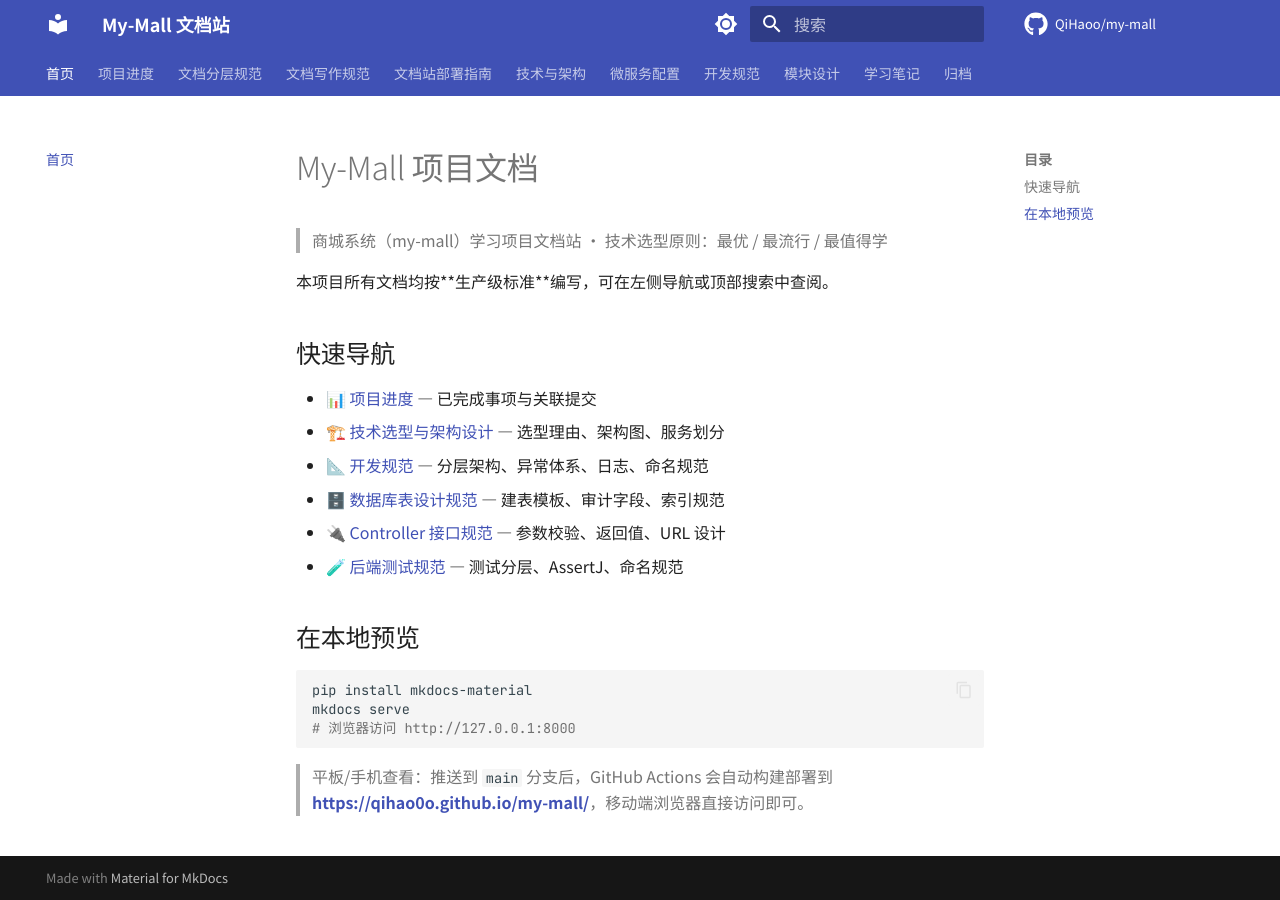
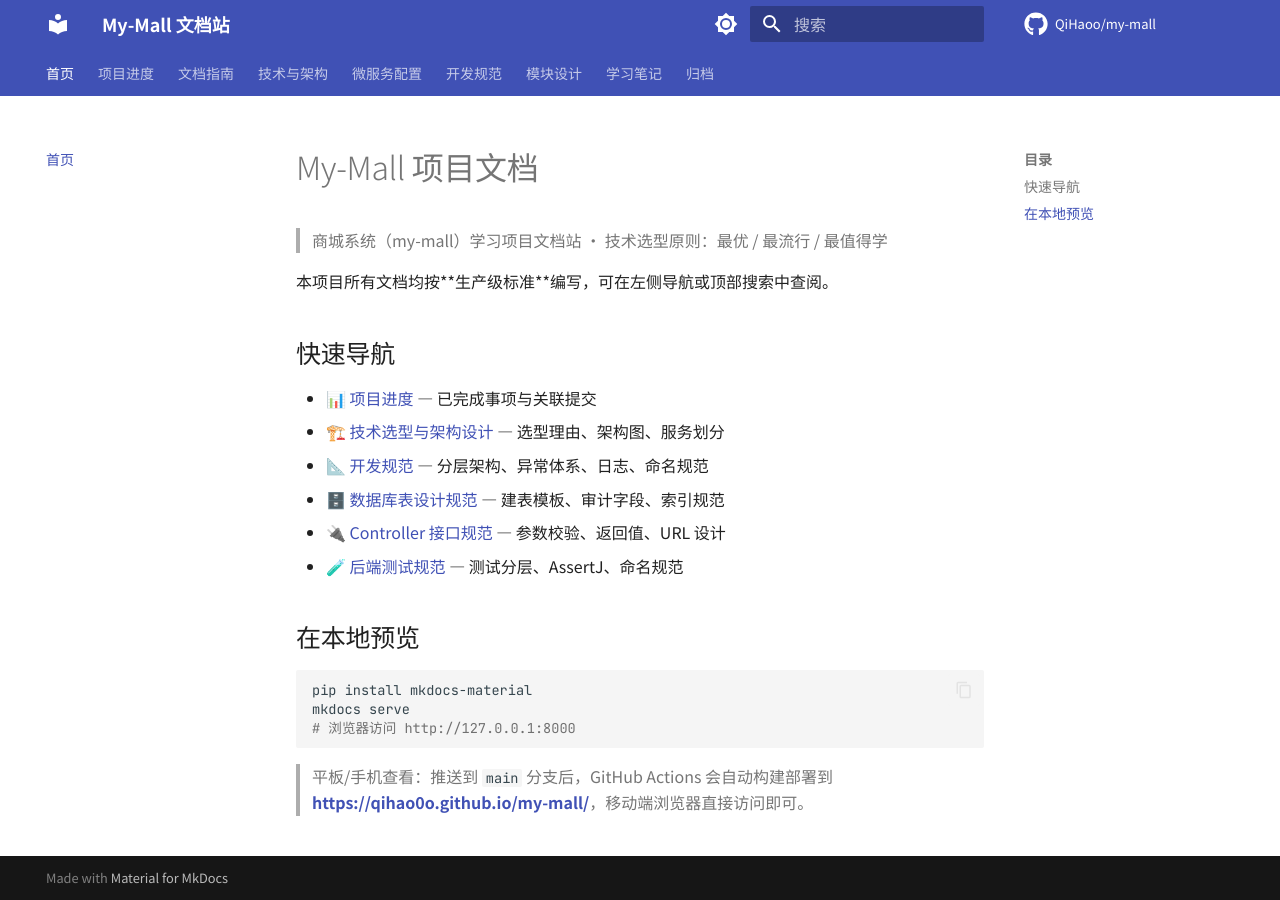
Before and after one commit to QiHaoo/my-mall, an MkDocs documentation site: the page built from docs/index.md, in a window 1280 px wide. Built offline with MkDocs 1.6.1 and Material for MkDocs 9.7.7, drawn with Linux system fonts in a browser that asks for light colours; comment, search, counter and statistics services are not loaded; some of the changed lines change nothing that is shown.

Commit message:
docs: 合并文档相关导航为文档指南分组

```diff
--- a/mkdocs.yml
+++ b/mkdocs.yml
@@ -97,9 +97,10 @@ markdown_extensions:
 nav:
   - 首页: index.md
   - 项目进度: PROGRESS.md
-  - 文档分层规范: documentation-layering-guide.md
-  - 文档写作规范: doc-convention.md
-  - 文档站部署指南: docs-site-deployment.md
+  - 文档指南:
+      - 文档分层规范: documentation-layering-guide.md
+      - 文档写作规范: doc-convention.md
+      - 文档站部署指南: docs-site-deployment.md
   - 技术与架构:
       - 技术选型与架构设计: tech-stack-and-architecture-2026.md
       - 本地开发环境手册: local-dev-reference.md
```
